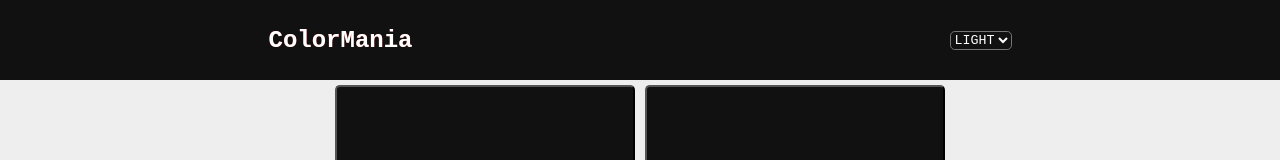
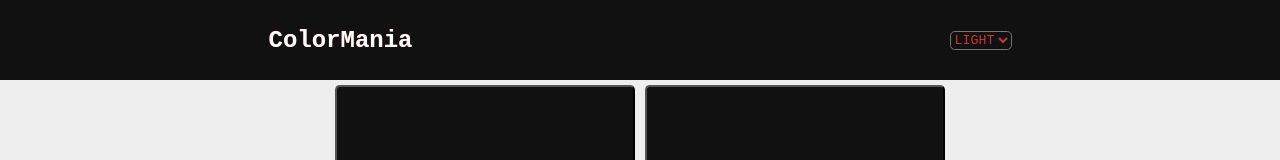
Before and after one commit to Viper-JSX/Colormania-React, a React (Create React App) app: page / in a window 1280 px wide. In both pictures the pointer is over the element 980 px from the left and 40 px from the top of the page. Shown: the top 160 px of the page. Built offline with nearby package versions, Linux system fonts and the light colour scheme.

Commit message:
Added hover effect to select elements, added disabled 'Theme option to ThemeSelect'

```diff
--- a/src/components/Header/Theme_switch.tsx
+++ b/src/components/Header/Theme_switch.tsx
@@ -7,6 +7,7 @@ function ThemeSwitch({ handleThemeChange } : ThemeSwitchProps):JSX.Element{
 
     return(
         <select value={themeName} onChange={handleThemeChange}>
+            <option disabled>Theme</option>
             {
                 themeConfig.avaliableThemes.map((theme) => <option value={theme.toLowerCase()}>{theme.toUpperCase()}</option>)
             }
--- a/src/css/App.css
+++ b/src/css/App.css
@@ -80,6 +80,11 @@ select{
     color: var(--lightColor);
     background-color: var(--darkBackground);
     border-radius: 0.3rem;
+    transition: calc(var(--defaultTransitionTime) / 3);
+}
+
+select:hover{
+    color: var(--highlightColorForLight);
 }
 
 .navigationLink{
```
